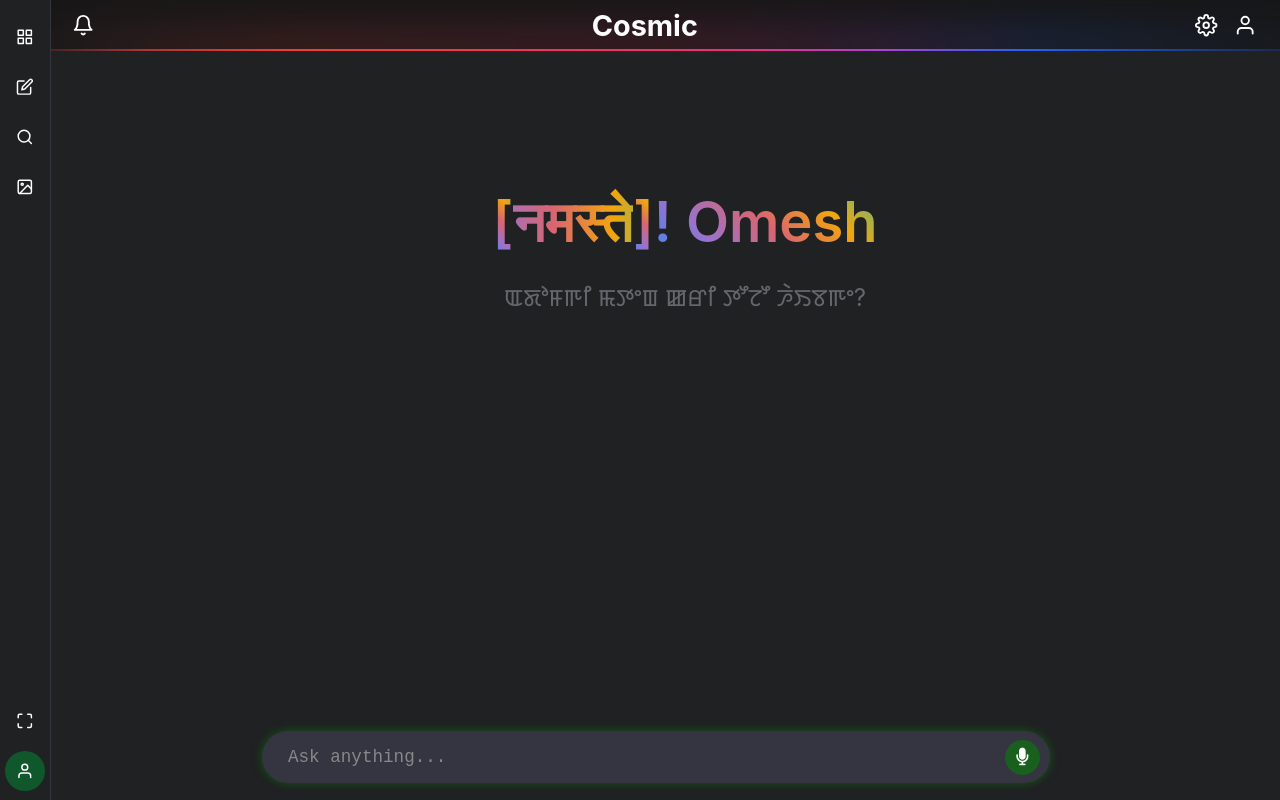
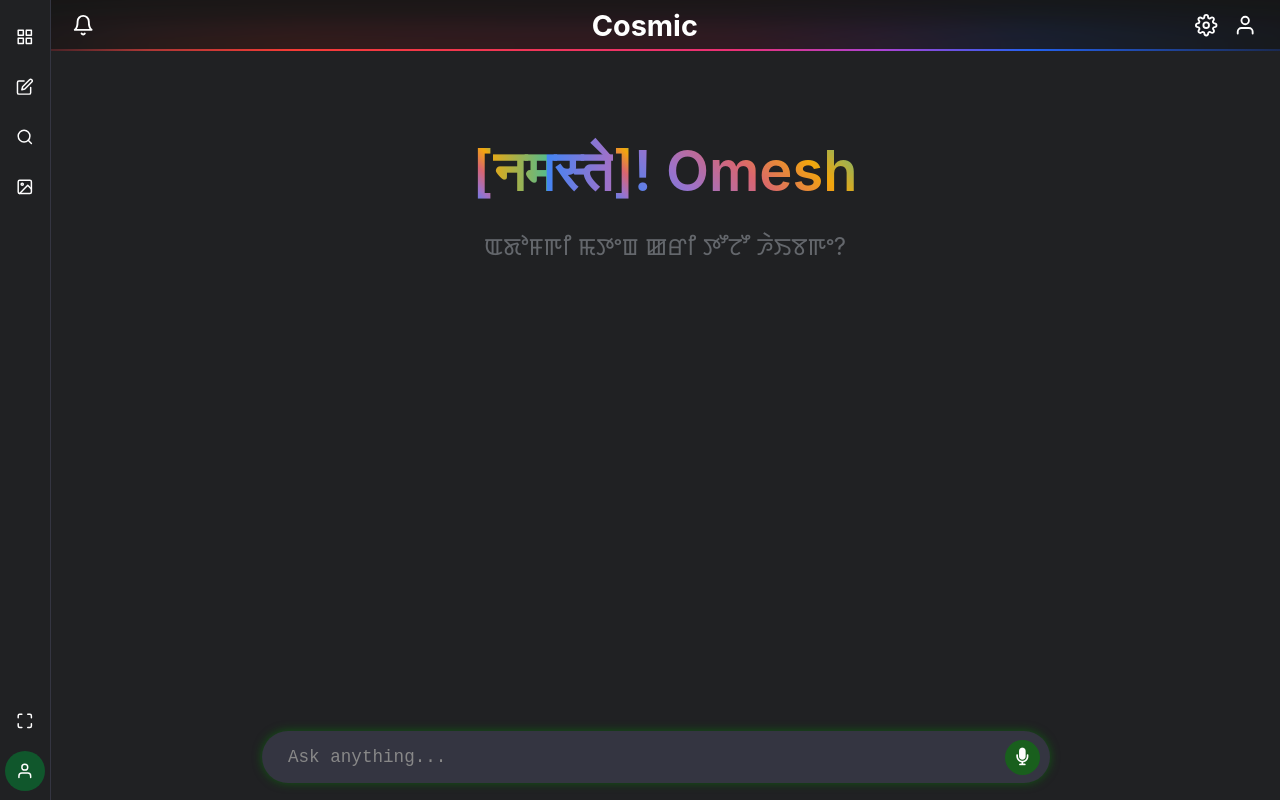
Before and after one commit to OmeshThokchom/Chatbot_manipur, a React (Vite) app in the folder frontend/: page / in a window 1280 px wide. Built offline with nearby package versions, Linux system fonts and the light colour scheme; what marked-highlight would draw is missing.

Commit message:
update motion effect animation on welsome transition

```diff
--- a/frontend/src/App.tsx
+++ b/frontend/src/App.tsx
@@ -1,6 +1,6 @@
 import Sidebar from './components/Sidebar';
-import ChatPage from './pages/ChatPage';
 import Header from './components/Header'; // Import Header
+import MainContentRouter from './components/MainContentRouter'; // Import the new router component
 import './App.css';
 
 function App() {
@@ -9,7 +9,7 @@
       <Header /> {/* Render Header here */}
       <Sidebar />
       <main className="main-content">
-        <ChatPage />
+        <MainContentRouter /> {/* Render the new router component here */}
       </main>
     </div>
   );
--- a/frontend/src/components/ChatWindow.tsx
+++ b/frontend/src/components/ChatWindow.tsx
@@ -1,7 +1,7 @@
 import React, { useEffect, useRef } from 'react';
 import Message from './Message';
 import TypingIndicator from './TypingIndicator';
-import Welcome from './Welcome';
+
 
 import './ChatWindow.css';
 
@@ -32,9 +32,6 @@
 
   return (
     <div className="chat-main__messages">
-      {messages.length === 0 && !isLoading ? (
-        <Welcome />
-      ) : (
       <>
         {messages.map((message) => (
           <Message key={message.id} text={message.text} isUser={message.isUser} isMeitei={message.isMeitei} status={message.status} isError={message.isError} />
@@ -42,7 +39,6 @@
         {isLoading && <TypingIndicator />}
         <div ref={messagesEndRef} />
       </>
-      )}
     </div>
   );
 };
--- /dev/null
+++ b/frontend/src/components/MainContentRouter.tsx
@@ -0,0 +1,16 @@
+import React, { useState, useCallback } from 'react';
+import ChatPage from '../pages/ChatPage';
+
+const MainContentRouter: React.FC = () => {
+  const [hasMessages, setHasMessages] = useState(false); // State to track if ChatPage has messages
+
+  const handleMessagesChange = useCallback((messagesExist: boolean) => {
+    setHasMessages(messagesExist);
+  }, []);
+
+  return (
+    <ChatPage onMessagesChange={handleMessagesChange} hasMessages={hasMessages} /> /* Always render ChatPage, pass state and callback */
+  );
+};
+
+export default MainContentRouter;
--- a/frontend/src/components/Welcome.css
+++ b/frontend/src/components/Welcome.css
@@ -4,8 +4,7 @@
   align-items: center;
   justify-content: center;
   padding: 2rem;
-  height: 100%;
-  max-width: 960px;
+  max-width: 1000px;
   margin: 0 auto;
 }
 
@@ -13,7 +12,7 @@
   display: flex;
   flex-direction: column;
   align-items: center;
-  margin-bottom: 3rem;
+  margin-bottom: 30rem;
 }
 
 .welcome-greeting {
--- a/frontend/src/components/Welcome.tsx
+++ b/frontend/src/components/Welcome.tsx
@@ -15,7 +15,7 @@
   ];
 
   const { ref } = useTextScramble<HTMLHeadingElement>(phrases, 2000);
-
+  //add this for better animation at 24  <h1 className="welcome-animated-title" ref={ref} style={{ minWidth: '20rem', textAlign: 'center' }} />
   return (
     <div className="welcome-container">
       <div className="welcome-header">
--- a/frontend/src/pages/ChatPage.tsx
+++ b/frontend/src/pages/ChatPage.tsx
@@ -1,7 +1,9 @@
 import { useState, useRef, useCallback, useEffect } from 'react';
+import { motion, AnimatePresence } from 'framer-motion'; // Import motion and AnimatePresence
 import ChatWindow from '../components/ChatWindow';
 import ChatInput from '../components/ChatInput';
 import AudioVisualizer from '../components/AudioVisualizer'; // Import the new AudioVisualizer component
+import Welcome from '../components/Welcome'; // Import Welcome component
 import './ChatPage.css'; // Import ChatPage specific styles
 
 interface Message {
@@ -13,7 +15,12 @@
   isError?: boolean;
 }
 
-const ChatPage: React.FC = () => {
+interface ChatPageProps {
+  onMessagesChange: (hasMessages: boolean) => void;
+  hasMessages: boolean; // Prop to indicate if there are messages
+}
+
+const ChatPage: React.FC<ChatPageProps> = ({ onMessagesChange, hasMessages }) => {
   const [messages, setMessages] = useState<Message[]>([]);
   const [isVoiceActive, setIsVoiceActive] = useState<boolean>(false);
   const [isLoading, setIsLoading] = useState<boolean>(false);
@@ -27,6 +34,11 @@
   useEffect(() => {
     isVoiceActiveRef.current = isVoiceActive;
   }, [isVoiceActive]);
+
+  // Effect to notify parent about message changes
+  useEffect(() => {
+    onMessagesChange(messages.length > 0);
+  }, [messages, onMessagesChange]);
 
   const sendMessage = useCallback(async (messageText: string) => {
     if (messageText.trim() === '') return;
@@ -158,6 +170,20 @@
   return (
     <div className="chat-wrapper">
       <div className="chat-main">
+        <AnimatePresence mode="wait"> {/* Animate Welcome component out */}
+          {!hasMessages && (
+            <motion.div
+              key="welcome-overlay"
+              initial={{ opacity: 1 }}
+              animate={{ opacity: 1 }}
+              exit={{ opacity: 0, y: -20 }}
+              transition={{ duration: 0.5 }}
+              style={{ position: 'absolute', top: 0, left: 0, right: 0, bottom: 0, display: 'flex', justifyContent: 'center', alignItems: 'center', zIndex: 10, backgroundColor: 'var(--background-color)' }} /* Overlay style */
+            >
+              <Welcome />
+            </motion.div>
+          )}
+        </AnimatePresence>
         <div className="chat-content-wrapper">
           <ChatWindow messages={messages} isLoading={isLoading} />
           {isVoiceActive && <AudioVisualizer isVoiceActive={isVoiceActive} stream={mediaStreamRef.current} />}
```
Lines whose indentation alone changed are shown as unchanged.
